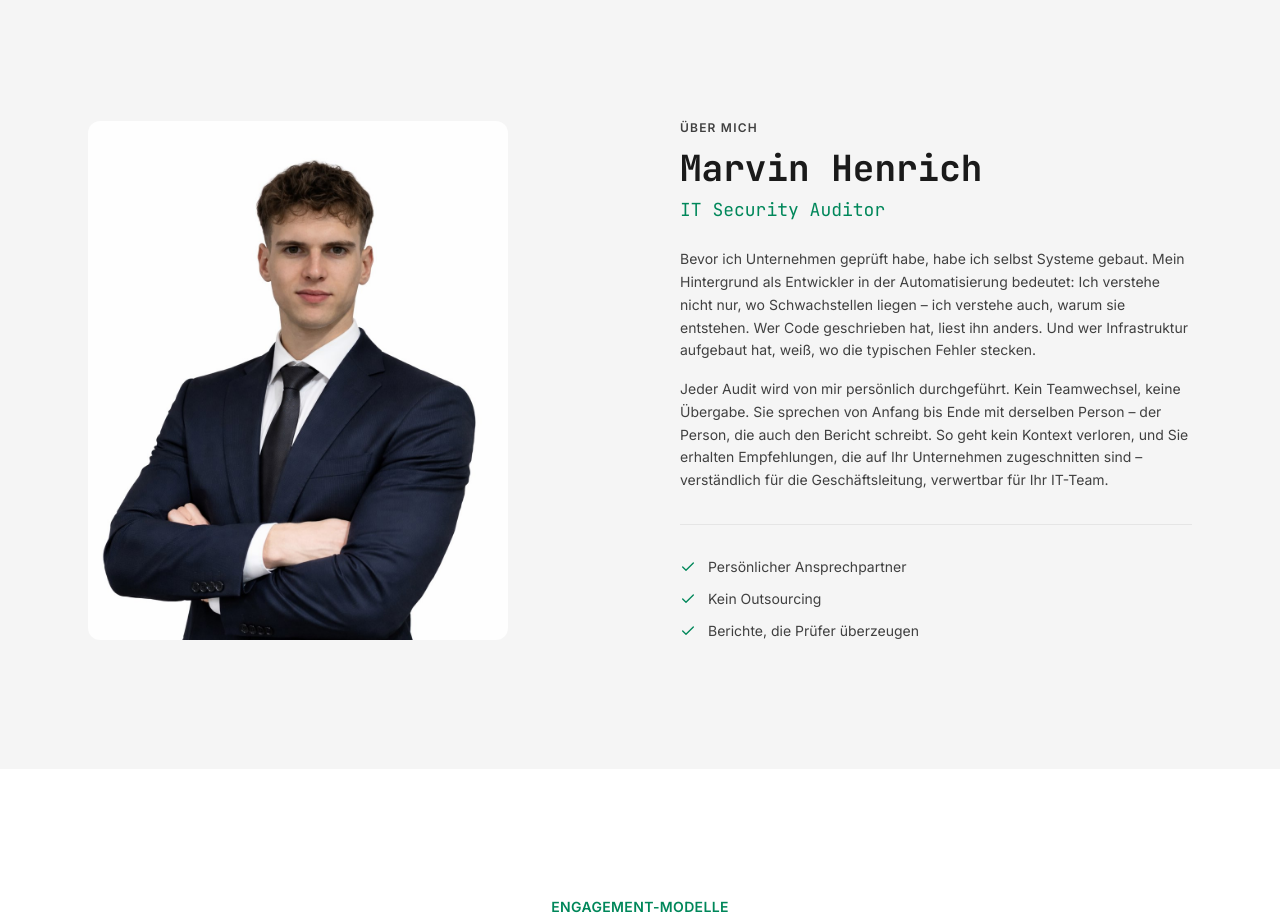
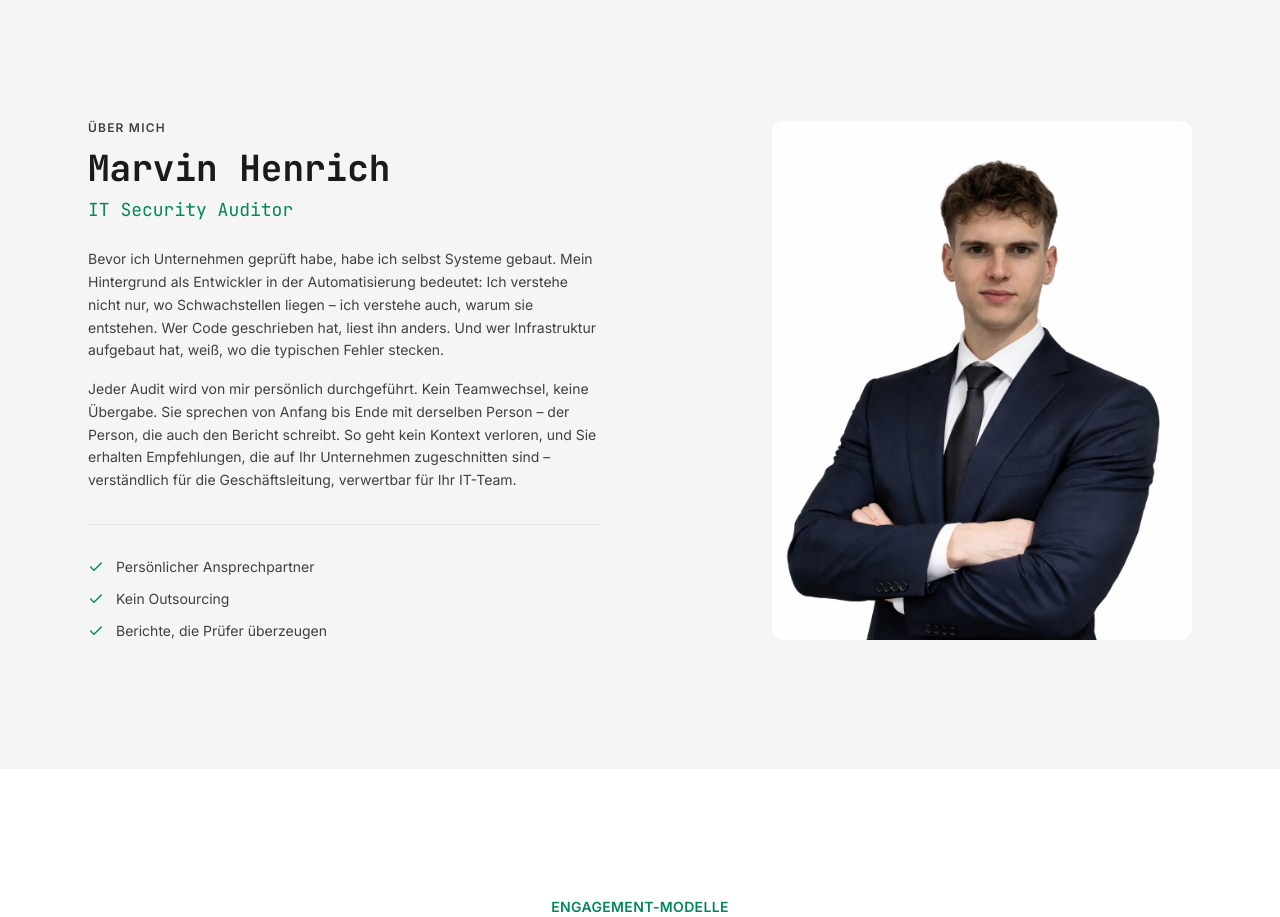
Before and after one commit to net-evolution-homepage/net-evolution.github.io, a Next.js app: page / in a window 1280 px wide. Shown: the part 2940-3857 px from the top of the page. Built offline with nearby package versions, Linux system fonts and the light colour scheme; no server answers.

Commit message:
Swap about section: text left, photo right

```diff
--- a/components/sections/AboutMe.tsx
+++ b/components/sections/AboutMe.tsx
@@ -18,30 +18,13 @@ export default function AboutMe() {
     >
       <div className="mx-auto max-w-6xl px-6">
         <div className="grid grid-cols-1 items-center gap-12 lg:grid-cols-2 lg:gap-20">
-          {/* Left: Photo */}
+          {/* Left: Text content */}
           <motion.div
             initial={{ opacity: 0, x: -20 }}
             whileInView={{ opacity: 1, x: 0 }}
             viewport={{ once: true, margin: "-100px" }}
             transition={{ duration: 0.5 }}
-            className="flex justify-center lg:justify-start"
-          >
-            <Image
-              src="/images/marvin-henrich.png"
-              alt="Marvin Henrich – IT Security Auditor"
-              width={420}
-              height={520}
-              className="rounded-xl object-cover max-w-[280px] lg:max-w-none"
-              priority
-            />
-          </motion.div>
-
-          {/* Right: Text content */}
-          <motion.div
-            initial={{ opacity: 0, x: 20 }}
-            whileInView={{ opacity: 1, x: 0 }}
-            viewport={{ once: true, margin: "-100px" }}
-            transition={{ duration: 0.5, delay: 0.1 }}
+            className="order-2 lg:order-1"
           >
             <span className="mb-3 block text-xs font-semibold uppercase tracking-widest text-[var(--color-text-secondary)]">
               &Uuml;ber mich
@@ -100,6 +83,24 @@ export default function AboutMe() {
               </div>
             </div>
           </motion.div>
+
+          {/* Right: Photo */}
+          <motion.div
+            initial={{ opacity: 0, x: 20 }}
+            whileInView={{ opacity: 1, x: 0 }}
+            viewport={{ once: true, margin: "-100px" }}
+            transition={{ duration: 0.5, delay: 0.1 }}
+            className="flex justify-center lg:justify-end order-1 lg:order-2"
+          >
+            <Image
+              src="/images/marvin-henrich.png"
+              alt="Marvin Henrich – IT Security Auditor"
+              width={420}
+              height={520}
+              className="rounded-xl object-cover max-w-[280px] lg:max-w-none"
+              priority
+            />
+          </motion.div>
         </div>
       </div>
     </section>
```
